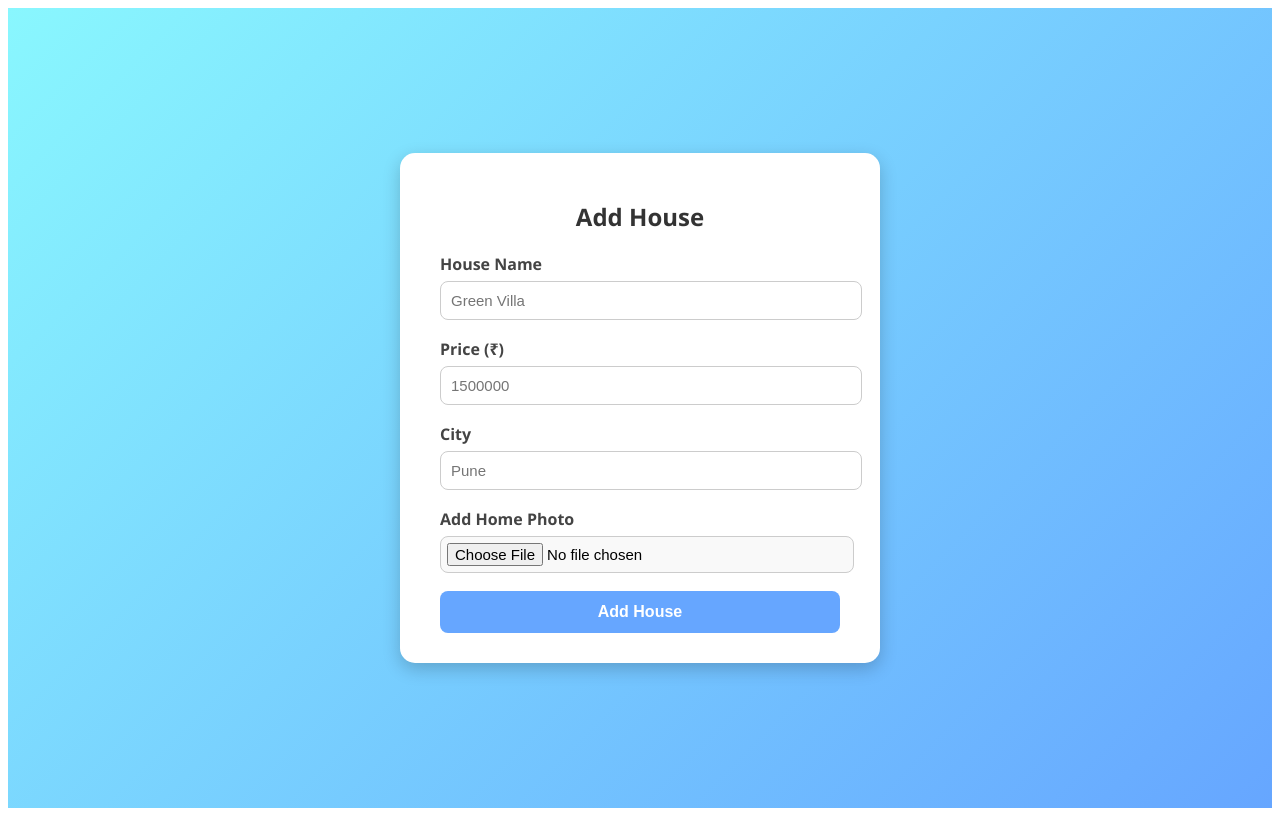
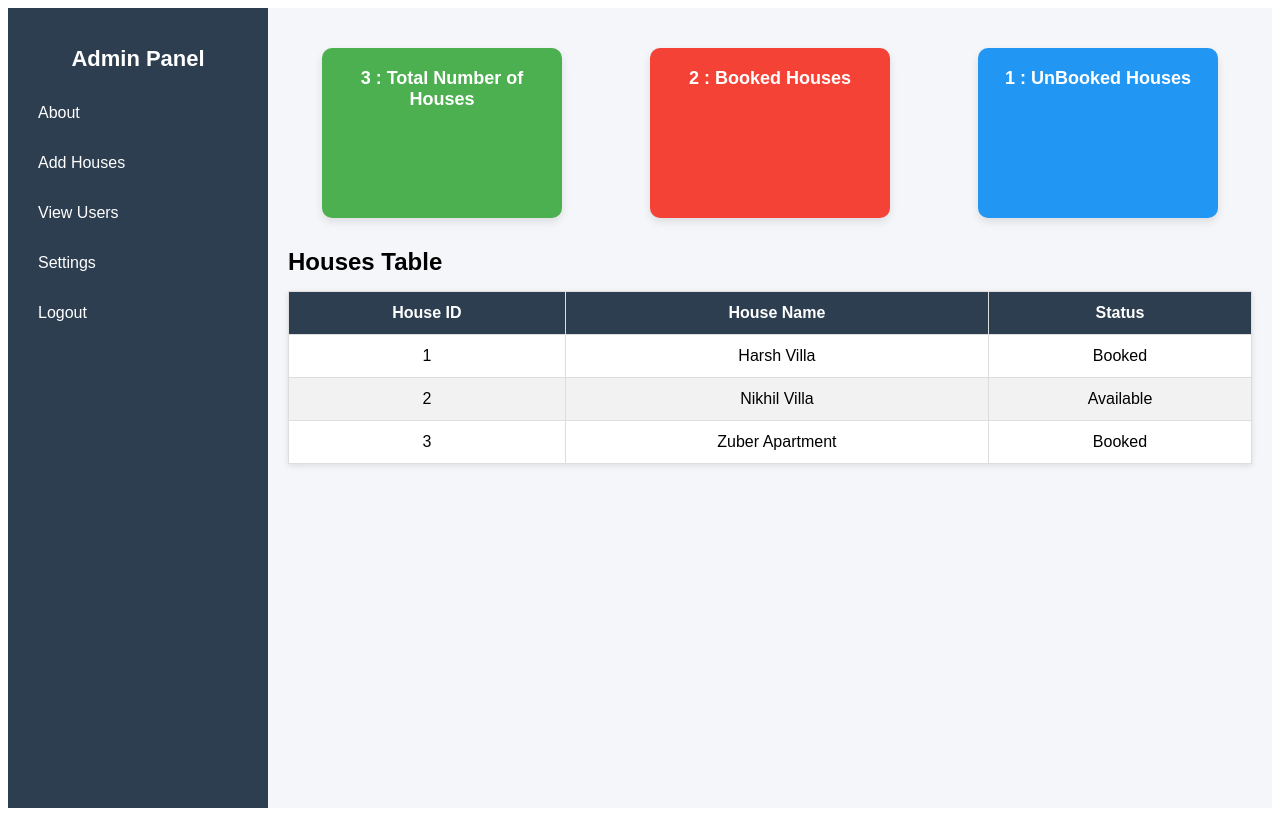
Before and after one commit to Harshneve01/Rentify, a React (Vite) app: page / in a window 1280 px wide. Built offline with nearby package versions, Linux system fonts and the light colour scheme.

Commit message:
My local changes

```diff
--- a/src/App.jsx
+++ b/src/App.jsx
@@ -7,7 +7,7 @@ function App() {
 
   return (
     <>
-     <AddHouse/>
+     <AdminDashboard/>
     </>
   )
 }
```
